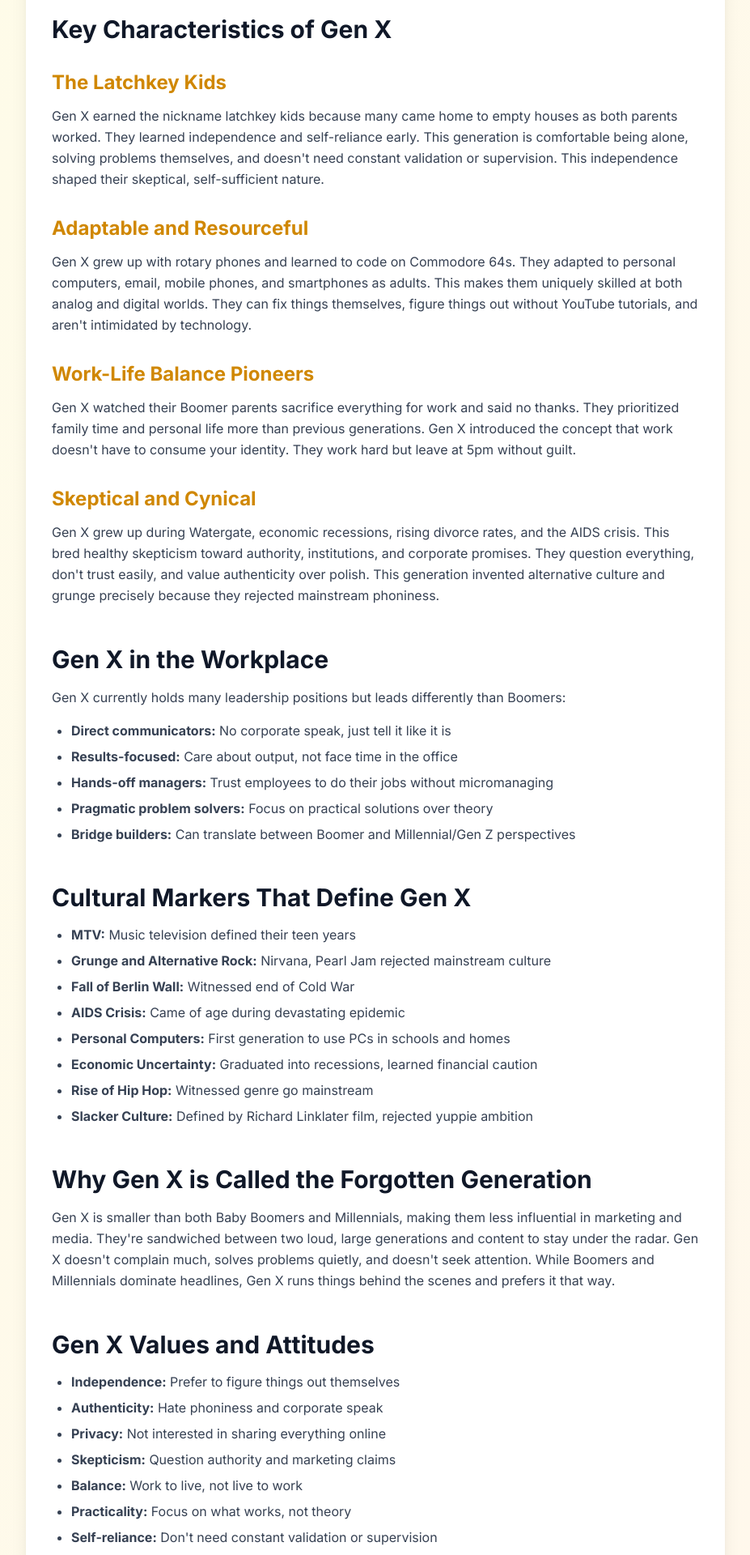
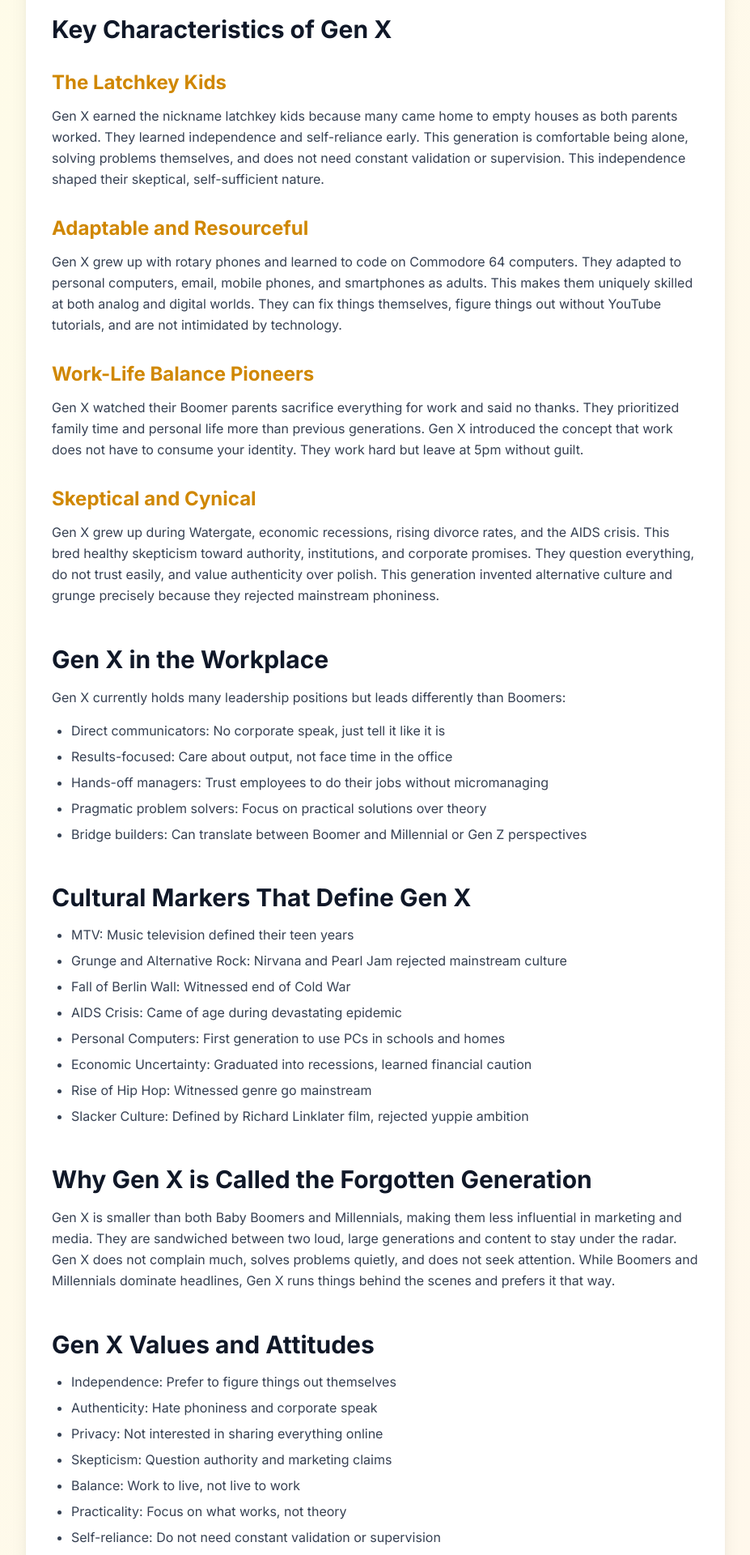
Before and after one commit to duncan-morton/findmygen-site, a Next.js app: page /gen-x in a window 1280 px wide. Shown: the part 560-2480 px from the top of the page at 81% size, without its empty margins (176-1103 px from the left). Built offline with nearby package versions, Linux system fonts and the light colour scheme.

Commit message:
Add generation subpages - clean version without encoding issues

```diff
--- a/app/gen-x/page.js
+++ b/app/gen-x/page.js
@@ -27,7 +27,7 @@ export default function GenXPage() {
           <div className="prose prose-lg max-w-none">
             <h2 className="text-3xl font-bold text-gray-900 mt-8 mb-4">What Years Are Gen X?</h2>
             <p className="text-gray-700 leading-relaxed">
-              Generation X includes anyone born between <strong>1965 and 1980</strong>. This makes Gen X currently between
+              Generation X includes anyone born between 1965 and 1980. This makes Gen X currently between
               45 and 60 years old in 2025. Often called the forgotten generation or middle child between Baby Boomers and
               Millennials, Gen X quietly shaped modern culture while flying under the radar.
             </p>
@@ -38,29 +38,29 @@ export default function GenXPage() {
             <p className="text-gray-700 leading-relaxed">
               Gen X earned the nickname latchkey kids because many came home to empty houses as both parents worked. They
               learned independence and self-reliance early. This generation is comfortable being alone, solving problems
-              themselves, and doesn't need constant validation or supervision. This independence shaped their skeptical,
+              themselves, and does not need constant validation or supervision. This independence shaped their skeptical,
               self-sufficient nature.
             </p>
 
             <h3 className="text-2xl font-bold text-yellow-600 mt-8 mb-3">Adaptable and Resourceful</h3>
             <p className="text-gray-700 leading-relaxed">
-              Gen X grew up with rotary phones and learned to code on Commodore 64s. They adapted to personal computers,
+              Gen X grew up with rotary phones and learned to code on Commodore 64 computers. They adapted to personal computers,
               email, mobile phones, and smartphones as adults. This makes them uniquely skilled at both analog and digital
-              worlds. They can fix things themselves, figure things out without YouTube tutorials, and aren't intimidated
+              worlds. They can fix things themselves, figure things out without YouTube tutorials, and are not intimidated
               by technology.
             </p>
 
             <h3 className="text-2xl font-bold text-yellow-600 mt-8 mb-3">Work-Life Balance Pioneers</h3>
             <p className="text-gray-700 leading-relaxed">
               Gen X watched their Boomer parents sacrifice everything for work and said no thanks. They prioritized family
-              time and personal life more than previous generations. Gen X introduced the concept that work doesn't have to
+              time and personal life more than previous generations. Gen X introduced the concept that work does not have to
               consume your identity. They work hard but leave at 5pm without guilt.
             </p>
 
             <h3 className="text-2xl font-bold text-yellow-600 mt-8 mb-3">Skeptical and Cynical</h3>
             <p className="text-gray-700 leading-relaxed">
               Gen X grew up during Watergate, economic recessions, rising divorce rates, and the AIDS crisis. This bred
-              healthy skepticism toward authority, institutions, and corporate promises. They question everything, don't
+              healthy skepticism toward authority, institutions, and corporate promises. They question everything, do not
               trust easily, and value authenticity over polish. This generation invented alternative culture and grunge
               precisely because they rejected mainstream phoniness.
             </p>
@@ -70,42 +70,42 @@ export default function GenXPage() {
               Gen X currently holds many leadership positions but leads differently than Boomers:
             </p>
             <ul className="list-disc pl-6 space-y-2 text-gray-700 mt-4">
-              <li><strong>Direct communicators:</strong> No corporate speak, just tell it like it is</li>
-              <li><strong>Results-focused:</strong> Care about output, not face time in the office</li>
-              <li><strong>Hands-off managers:</strong> Trust employees to do their jobs without micromanaging</li>
-              <li><strong>Pragmatic problem solvers:</strong> Focus on practical solutions over theory</li>
-              <li><strong>Bridge builders:</strong> Can translate between Boomer and Millennial/Gen Z perspectives</li>
+              <li>Direct communicators: No corporate speak, just tell it like it is</li>
+              <li>Results-focused: Care about output, not face time in the office</li>
+              <li>Hands-off managers: Trust employees to do their jobs without micromanaging</li>
+              <li>Pragmatic problem solvers: Focus on practical solutions over theory</li>
+              <li>Bridge builders: Can translate between Boomer and Millennial or Gen Z perspectives</li>
             </ul>
 
             <h2 className="text-3xl font-bold text-gray-900 mt-12 mb-4">Cultural Markers That Define Gen X</h2>
             <ul className="list-disc pl-6 space-y-2 text-gray-700">
-              <li><strong>MTV:</strong> Music television defined their teen years</li>
-              <li><strong>Grunge and Alternative Rock:</strong> Nirvana, Pearl Jam rejected mainstream culture</li>
-              <li><strong>Fall of Berlin Wall:</strong> Witnessed end of Cold War</li>
-              <li><strong>AIDS Crisis:</strong> Came of age during devastating epidemic</li>
-              <li><strong>Personal Computers:</strong> First generation to use PCs in schools and homes</li>
-              <li><strong>Economic Uncertainty:</strong> Graduated into recessions, learned financial caution</li>
-              <li><strong>Rise of Hip Hop:</strong> Witnessed genre go mainstream</li>
-              <li><strong>Slacker Culture:</strong> Defined by Richard Linklater film, rejected yuppie ambition</li>
+              <li>MTV: Music television defined their teen years</li>
+              <li>Grunge and Alternative Rock: Nirvana and Pearl Jam rejected mainstream culture</li>
+              <li>Fall of Berlin Wall: Witnessed end of Cold War</li>
+              <li>AIDS Crisis: Came of age during devastating epidemic</li>
+              <li>Personal Computers: First generation to use PCs in schools and homes</li>
+              <li>Economic Uncertainty: Graduated into recessions, learned financial caution</li>
+              <li>Rise of Hip Hop: Witnessed genre go mainstream</li>
+              <li>Slacker Culture: Defined by Richard Linklater film, rejected yuppie ambition</li>
             </ul>
 
             <h2 className="text-3xl font-bold text-gray-900 mt-12 mb-4">Why Gen X is Called the Forgotten Generation</h2>
             <p className="text-gray-700 leading-relaxed">
               Gen X is smaller than both Baby Boomers and Millennials, making them less influential in marketing and media.
-              They're sandwiched between two loud, large generations and content to stay under the radar. Gen X doesn't
-              complain much, solves problems quietly, and doesn't seek attention. While Boomers and Millennials dominate
+              They are sandwiched between two loud, large generations and content to stay under the radar. Gen X does not
+              complain much, solves problems quietly, and does not seek attention. While Boomers and Millennials dominate
               headlines, Gen X runs things behind the scenes and prefers it that way.
             </p>
 
             <h2 className="text-3xl font-bold text-gray-900 mt-12 mb-4">Gen X Values and Attitudes</h2>
             <ul className="list-disc pl-6 space-y-2 text-gray-700">
-              <li><strong>Independence:</strong> Prefer to figure things out themselves</li>
-              <li><strong>Authenticity:</strong> Hate phoniness and corporate speak</li>
-              <li><strong>Privacy:</strong> Not interested in sharing everything online</li>
-              <li><strong>Skepticism:</strong> Question authority and marketing claims</li>
-              <li><strong>Balance:</strong> Work to live, not live to work</li>
-              <li><strong>Practicality:</strong> Focus on what works, not theory</li>
-              <li><strong>Self-reliance:</strong> Don't need constant validation or supervision</li>
+              <li>Independence: Prefer to figure things out themselves</li>
+              <li>Authenticity: Hate phoniness and corporate speak</li>
+              <li>Privacy: Not interested in sharing everything online</li>
+              <li>Skepticism: Question authority and marketing claims</li>
+              <li>Balance: Work to live, not live to work</li>
+              <li>Practicality: Focus on what works, not theory</li>
+              <li>Self-reliance: Do not need constant validation or supervision</li>
             </ul>
 
             <h2 className="text-3xl font-bold text-gray-900 mt-12 mb-4">Frequently Asked Questions About Gen X</h2>
@@ -118,7 +118,7 @@ export default function GenXPage() {
 
               <div>
                 <h3 className="text-xl font-bold text-gray-900 mb-2">What generation comes after Gen X?</h3>
-                <p className="text-gray-700">Millennials (Generation Y) come after Gen X. Millennials were born between 1981 and 1996.</p>
+                <p className="text-gray-700">Millennials or Generation Y come after Gen X. Millennials were born between 1981 and 1996.</p>
               </div>
 
               <div>
@@ -139,8 +139,7 @@ export default function GenXPage() {
               <Link href="/" className="bg-yellow-600 text-white px-6 py-3 rounded-lg hover:bg-yellow-700 transition font-semibold">
                 Find Your Generation
               </Link>
-              <Link href="/quiz" className="bg-purple-600 text-white px-6 py-3
-              rounded-lg hover:bg-purple-700 transition font-semibold">
+              <Link href="/quiz" className="bg-purple-600 text-white px-6 py-3 rounded-lg hover:bg-purple-700 transition font-semibold">
                 Take the Quiz
               </Link>
               <Link href="/millennials" className="bg-green-600 text-white px-6 py-3 rounded-lg hover:bg-green-700 transition font-semibold">
```
Also changed, not shown: app/gen-z/page.js (+21 -33 lines), app/millenials/page.js (+23 -23 lines).
